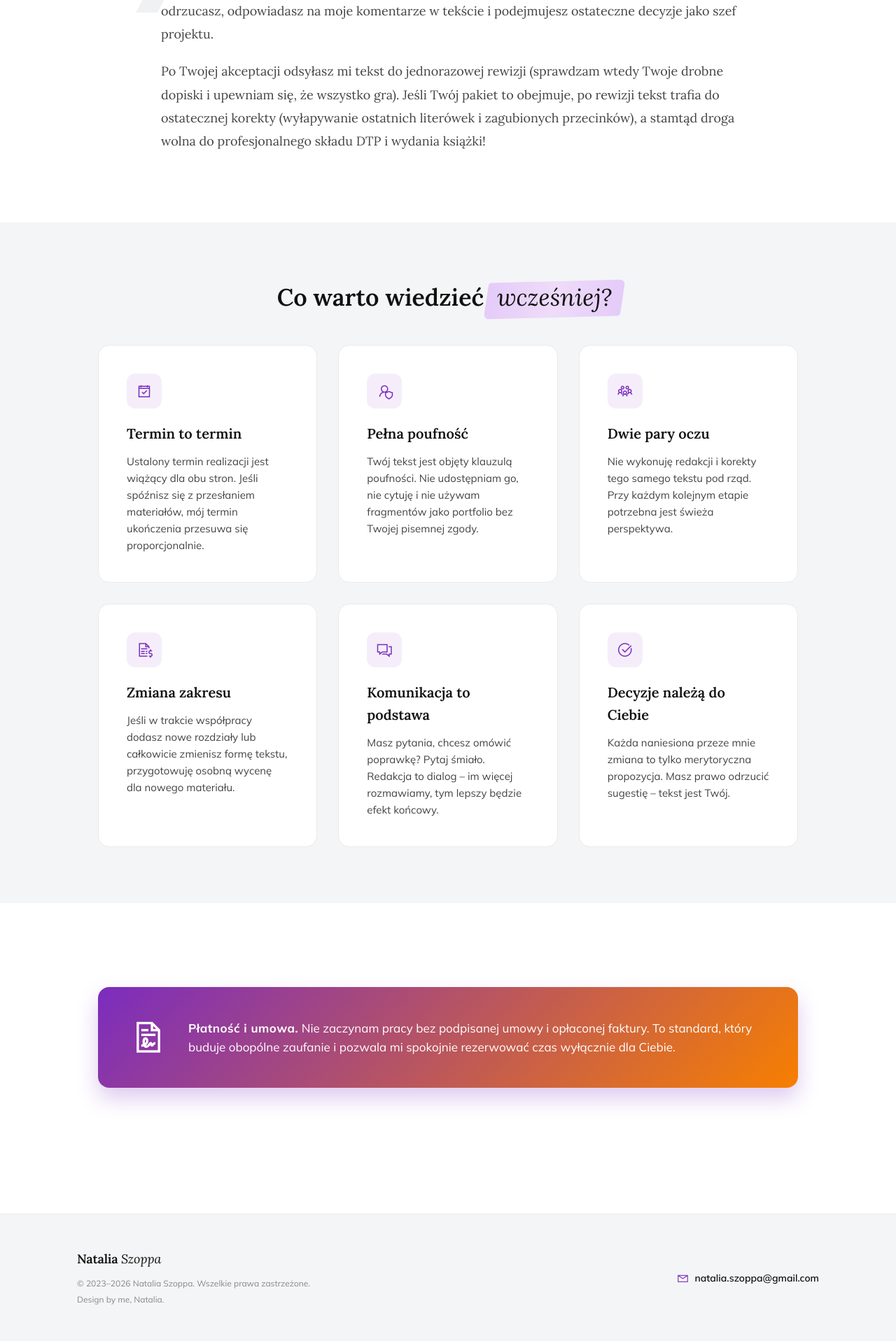
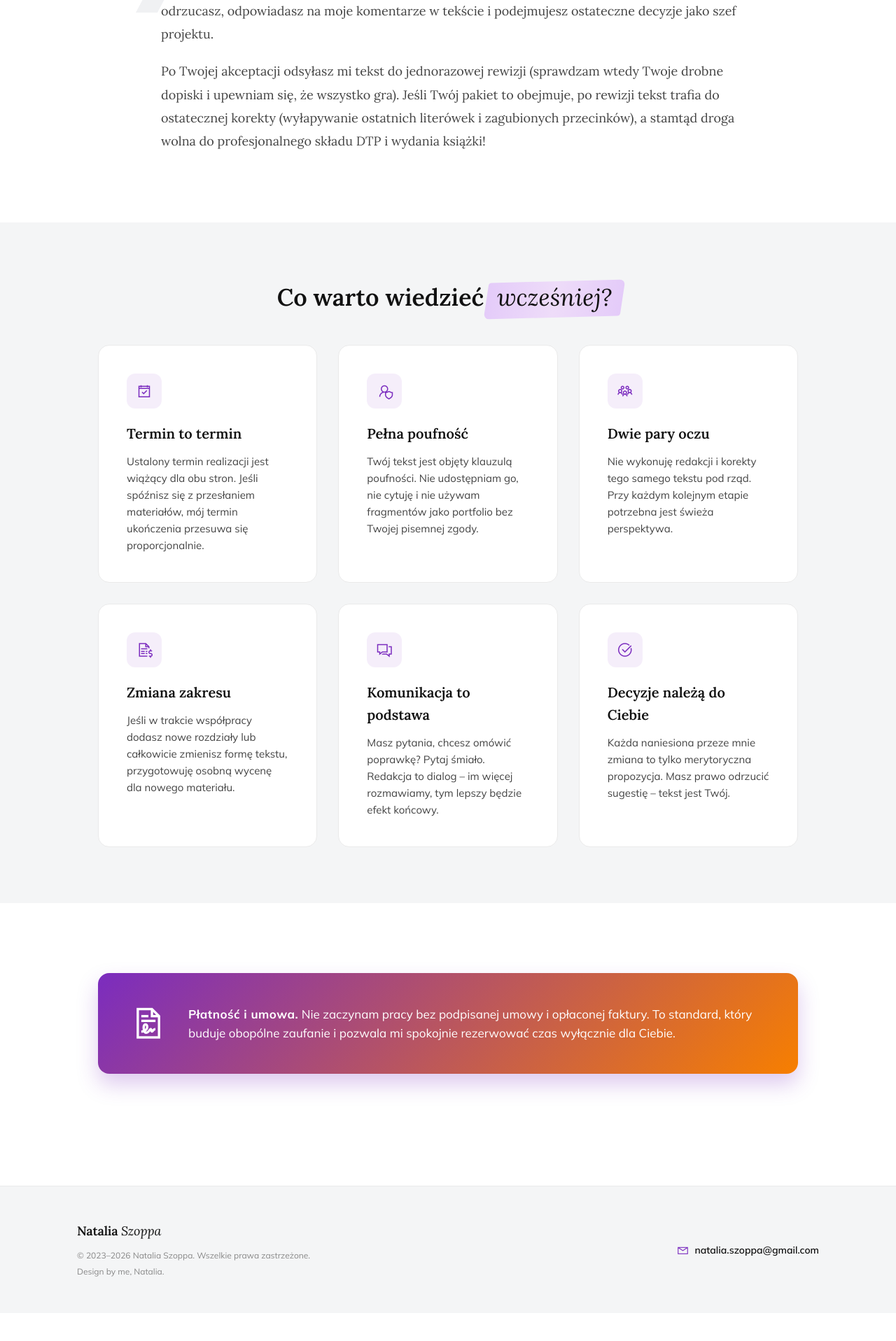
Before and after one commit to Bonnie00726/nataliaszoppa, a Jekyll site: the page built from zasady-wspolpracy.html, in a window 1280 px wide. Shown: the part 3493-5410 px from the top of the page at 70% size. Built offline with Jekyll 4.4.1, drawn with Linux system fonts in a browser that asks for light colours; after the commit the page ends 5370 px from its top, so only the background shows below that.

Commit message:
Update zasady-wspolpracy.html

```diff
--- a/zasady-wspolpracy.html
+++ b/zasady-wspolpracy.html
@@ -272,7 +272,7 @@ title: Zasady współpracy - Przewodnik
    /* ===== SEKCJA: PŁATNOŚĆ I UMOWA (Białe tło, Gradientowy Box) ===== */
     .warning-section {
         background-color: #ffffff;
-        padding: 120px 40px; /* Teraz jest idealnie wyśrodkowane w pionie */
+        padding: 100px 40px; /* Teraz jest idealnie wyśrodkowane w pionie */
     }
     .warning-container {
         max-width: 1000px;
```
